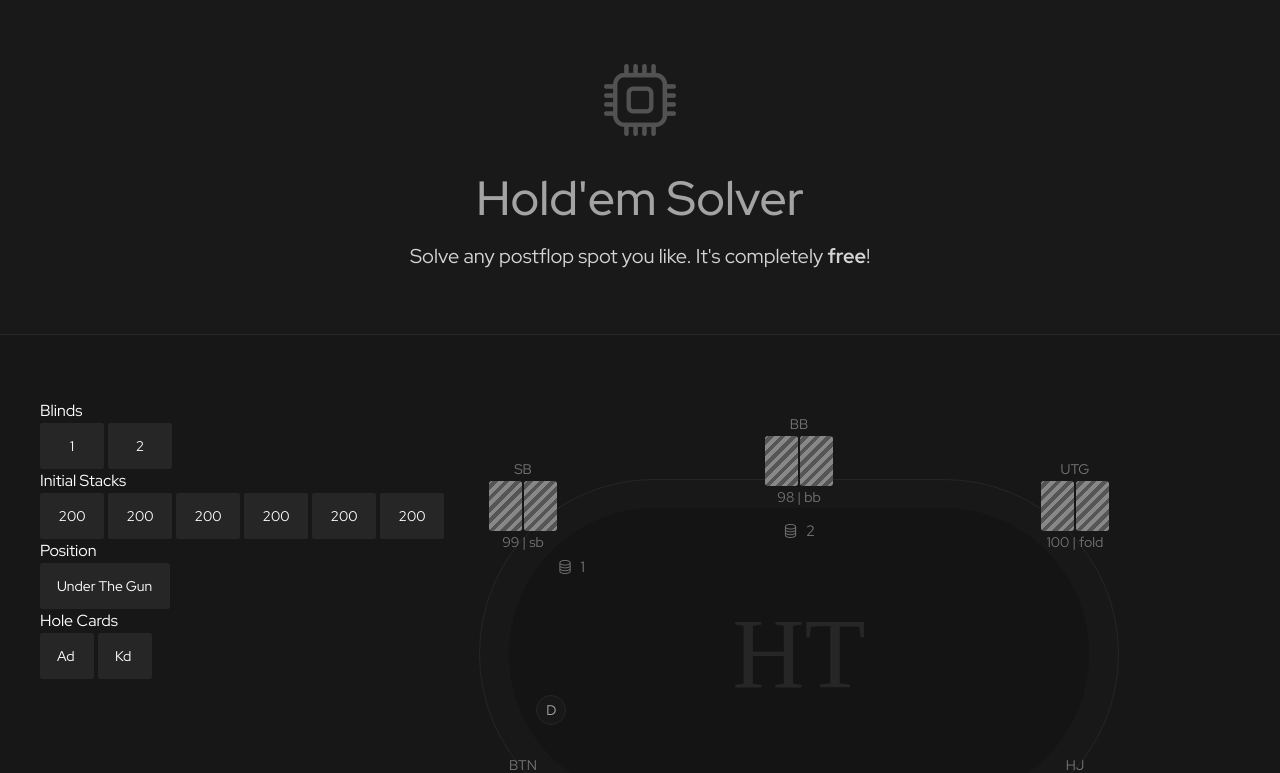
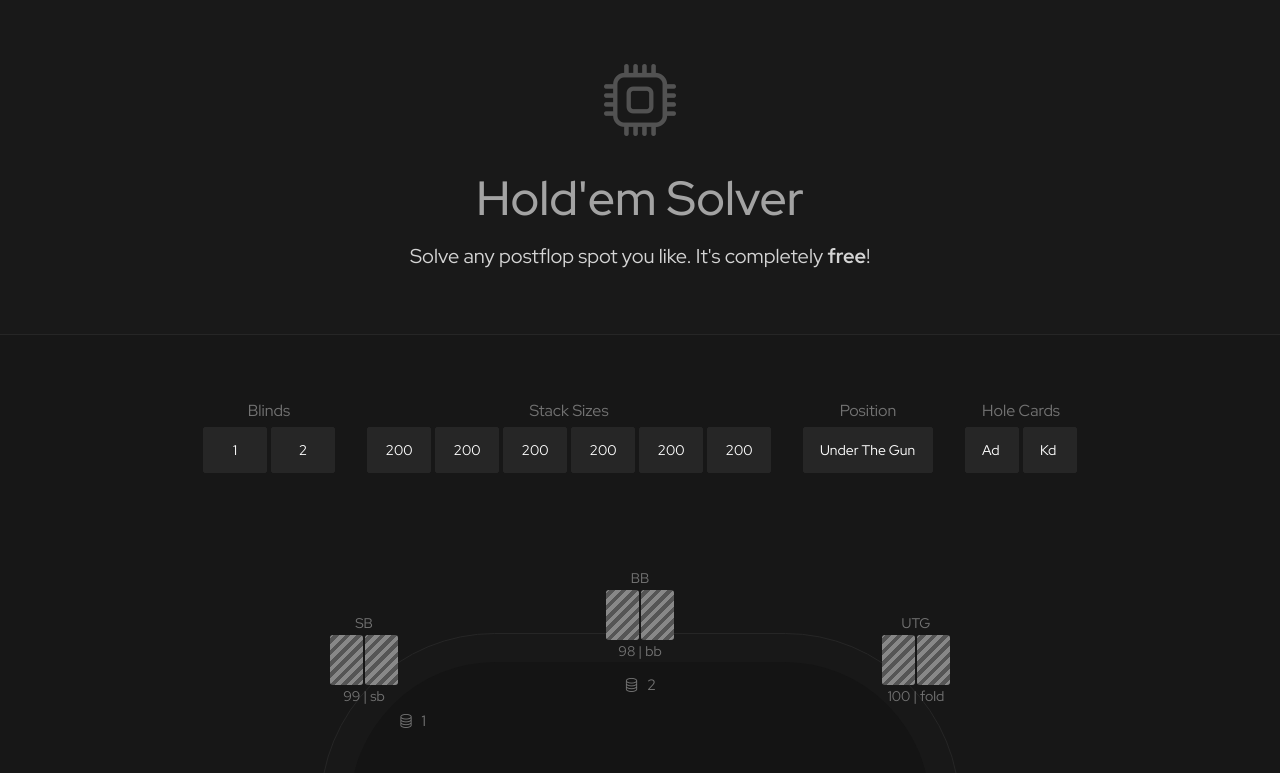
Before and after one commit to AlonLandmann/solver-client, a Next.js app: page / in a window 1280 px wide. Shown: the top 773 px of the page. Built offline with nearby package versions, Linux system fonts and the light colour scheme; a web font is replaced by a local one.

Commit message:
adjust setup settings layout

```diff
--- a/components/home/HomeRoot.js
+++ b/components/home/HomeRoot.js
@@ -16,10 +16,10 @@ export default function HomeRoot() {
                     Solve any postflop spot you like. It's completely <strong>free</strong>!
                 </p>
             </section>
-            <section className="px-10 py-16 border-b grid justify-items-center" style={{ gridTemplateColumns: "1fr 4fr 1fr" }}>
+            <section className="flex flex-col items-center gap-20 px-10 py-16 border-b">
                 <Setup />
                 <Table
-                    availableWidth={(width - 80) * 2 / 3}
+                    availableWidth={width - 80}
                     availableHeight={height - 80}
                 />
             </section>
--- a/components/home/Setup.js
+++ b/components/home/Setup.js
@@ -9,8 +9,9 @@ export default function Setup() {
     const [holeCards, setHoleCards] = useState(["Ad", "Kd"]);
 
     return (
-        <div>
-            <div>
+        <div className="flex items-center gap-8">
+            <div className="flex flex-col items-center gap-1">
+                <div className="text-neutral-500">
                     Blinds
                 </div>
                 <div className="flex gap-1">
@@ -27,8 +28,10 @@ export default function Setup() {
                         onChange={e => setBigBlind(e.target.value)}
                     />
                 </div>
-            <div>
-                Initial Stacks
+            </div>
+            <div className="flex flex-col items-center gap-1">
+                <div className="text-neutral-500">
+                    Stack Sizes
                 </div>
                 <div className="flex gap-1">
                     {Array(6).fill(null).map((_, i) => (
@@ -41,7 +44,9 @@ export default function Setup() {
                         />
                     ))}
                 </div>
-            <div>
+            </div>
+            <div className="flex flex-col items-center gap-1">
+                <div className="text-neutral-500">
                     Position
                 </div>
                 <select
@@ -56,7 +61,9 @@ export default function Setup() {
                     <option value="4">Cutoff</option>
                     <option value="5">Dealer Button</option>
                 </select>
-            <div>
+            </div>
+            <div className="flex flex-col items-center gap-1">
+                <div className="text-neutral-500">
                     Hole Cards
                 </div>
                 <div className="flex gap-1">
@@ -92,5 +99,6 @@ export default function Setup() {
                     </select>
                 </div>
             </div>
+        </div>
     );
 };
```
Lines whose indentation alone changed are shown as unchanged.
